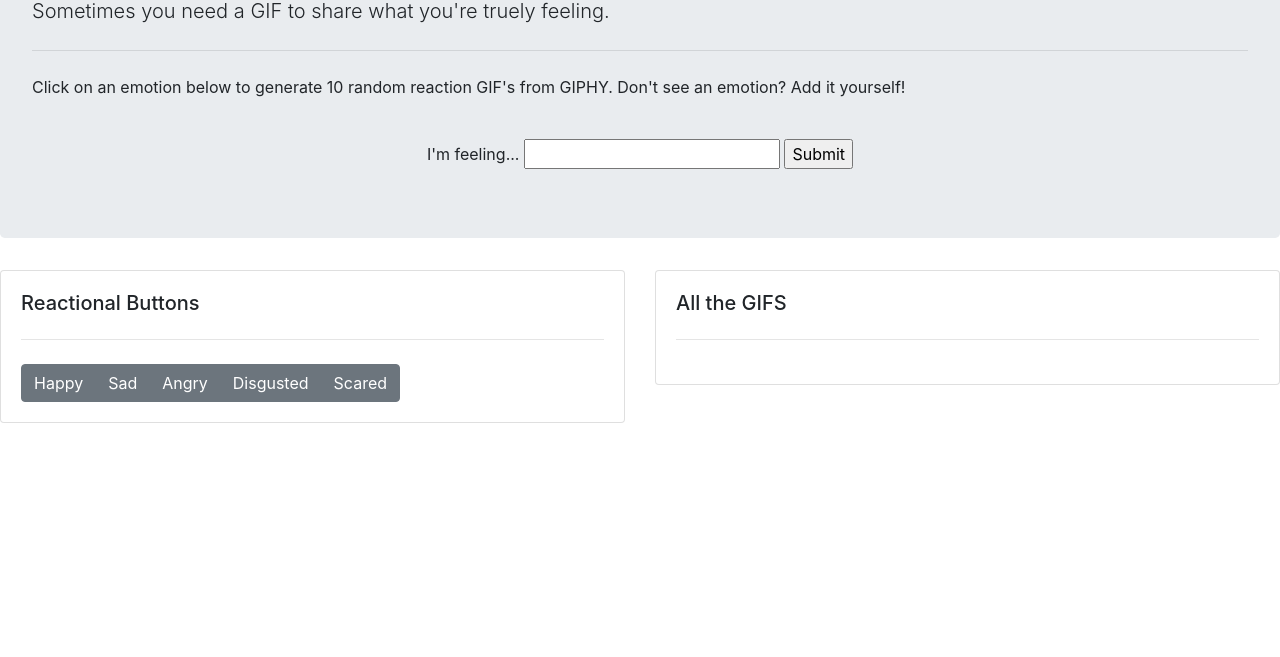
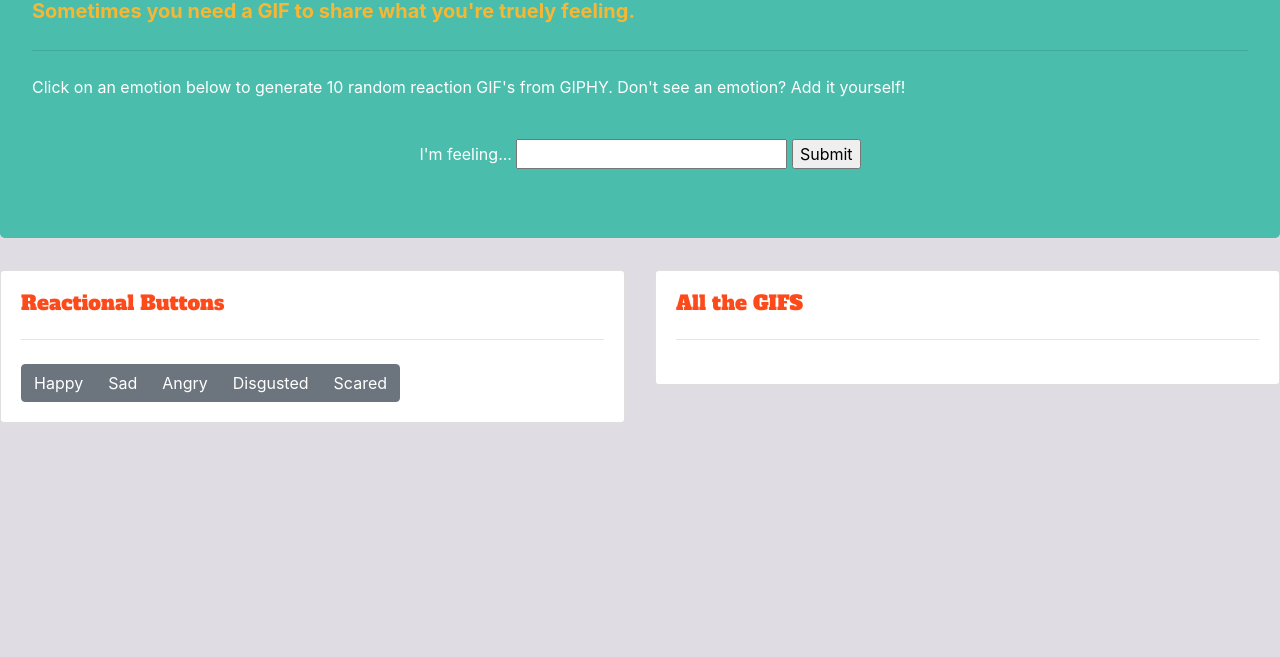
Before and after one commit to kgdowney/GIPHY, a plain HTML site: page index.html in a window 1280 px wide. Shown: the part 143-800 px from the top of the page. Drawn offline with nearby package versions, Linux system fonts and the light colour scheme.

Commit message:
added some flare

```diff
--- a/assets/CSS/styles.css
+++ b/assets/CSS/styles.css
@@ -0,0 +1,22 @@
+.jumbotron {
+    background-color: #4ABDAC;
+    color:white;
+}
+.lead {
+    color:#f7b733;
+    font-weight: bold;
+}
+.display-4 {
+    font-family: 'Alfa Slab One', cursive;
+}
+body {
+    background-color: #DFDCE3;
+}
+.card-title {
+    color:#fC4A1a;
+    font-family:'Alfa Slab One', cursive;
+}
+#reactionInput {
+    font-weight: bold;
+    color:#fC4A1a;
+}
--- a/assets/JavaScript/app.js
+++ b/assets/JavaScript/app.js
@@ -1,4 +1,4 @@
-
+$(document).ready(function() {
     //Array for searched reactions to be added
     var emotions = [];
 
@@ -84,3 +84,5 @@
             $(this).attr("data-state", "still");
       }
     }
+
+  });
--- a/index.html
+++ b/index.html
@@ -7,7 +7,8 @@
     <meta http-equiv="X-UA-Compatible" content="ie=edge">
     <link rel="stylesheet" href="https://stackpath.bootstrapcdn.com/bootstrap/4.1.3/css/bootstrap.min.css" integrity="sha384-MCw98/SFnGE8fJT3GXwEOngsV7Zt27NXFoaoApmYm81iuXoPkFOJwJ8ERdknLPMO"
         crossorigin="anonymous">
-    <link rel="stylesheet" type="text/css" href="../GIPHY//assets/CSS/styles.css">
+    <link rel="stylesheet" type="text/css" href="../GIPHY/assets/CSS/styles.css">
+    <link href="https://fonts.googleapis.com/css?family=Alfa+Slab+One" rel="stylesheet">
     <title>The Reaction Machine</title>
 </head>
 
@@ -21,10 +22,10 @@
                 <hr class="my-4">
                 <p>Click on an emotion below to generate 10 random reaction GIF's from GIPHY. Don't see an emotion? Add it yourself!</p>
                 <br>
-                <form id="reactionForm" align="center">
+                <form class="reactionForm" align="center" id="reactionSearch">
                     <label for="reactionInput">I'm feeling...</label>
                     <input type="text" id="reactionInput">
-
+                    <!--Click to add reactions-->
                     <input id="addReaction" type="submit" value="Submit">
                 </form>
             </div>
```
